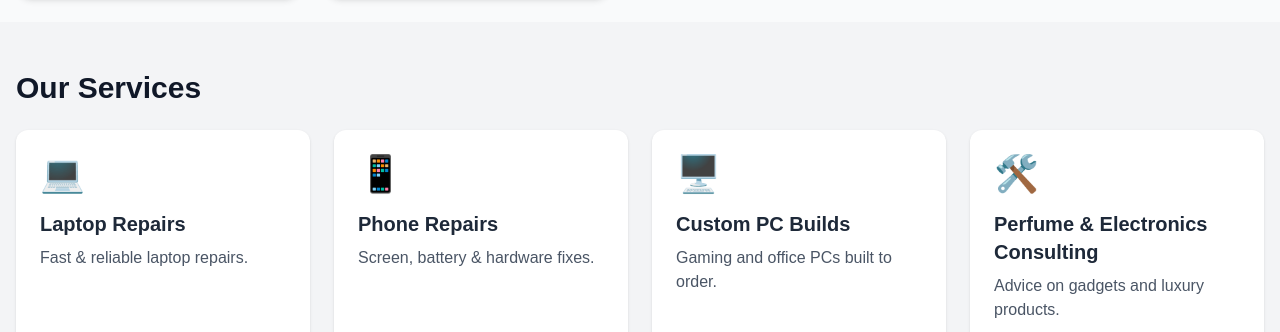
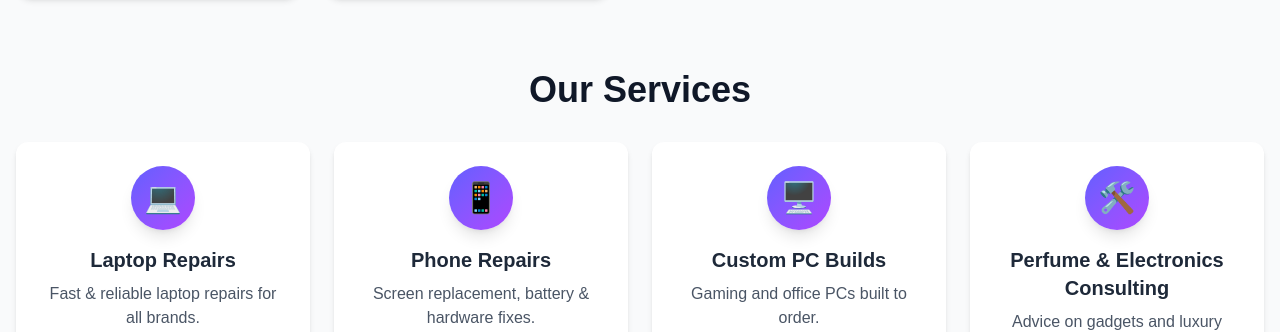
Before and after one commit to millerz50/tynotech, a Next.js app: page / in a window 1280 px wide. Shown: the part 620-952 px from the top of the page. Built offline with nearby package versions, Linux system fonts and the light colour scheme.

Commit message:
Update ServicesSection.tsx improved ui,ux,motion

```diff
--- a/components/ServicesSection.tsx
+++ b/components/ServicesSection.tsx
@@ -3,22 +3,39 @@ import React from "react";
 
 export default function ServicesSection() {
   const services = [
-    { id: "1", title: "Laptop Repairs", description: "Fast & reliable laptop repairs.", icon: "💻" },
-    { id: "2", title: "Phone Repairs", description: "Screen, battery & hardware fixes.", icon: "📱" },
+    { id: "1", title: "Laptop Repairs", description: "Fast & reliable laptop repairs for all brands.", icon: "💻" },
+    { id: "2", title: "Phone Repairs", description: "Screen replacement, battery & hardware fixes.", icon: "📱" },
     { id: "3", title: "Custom PC Builds", description: "Gaming and office PCs built to order.", icon: "🖥️" },
     { id: "4", title: "Perfume & Electronics Consulting", description: "Advice on gadgets and luxury products.", icon: "🛠️" },
   ];
 
   return (
-    <section className="py-12 bg-gray-100 dark:bg-gray-800">
+    <section className="py-12 bg-gray-50 dark:bg-gray-900">
       <div className="max-w-7xl mx-auto px-4">
-        <h2 className="text-3xl font-bold text-gray-900 dark:text-white mb-6">Our Services</h2>
+        {/* Section Header */}
+        <h2 className="text-3xl sm:text-4xl font-bold text-gray-900 dark:text-white mb-8 text-center">
+          Our Services
+        </h2>
+
+        {/* Services Grid */}
         <div className="grid grid-cols-1 sm:grid-cols-2 lg:grid-cols-4 gap-6">
           {services.map((service) => (
-            <div key={service.id} className="bg-white dark:bg-gray-900 rounded-xl p-6 shadow hover:shadow-lg transition">
-              <div className="text-4xl mb-4">{service.icon}</div>
+            <div
+              key={service.id}
+              className="bg-white dark:bg-gray-800 rounded-xl p-6 shadow-md hover:shadow-xl transition-shadow transform hover:-translate-y-1 duration-300 cursor-pointer flex flex-col items-center text-center"
+            >
+              {/* Icon with gradient */}
+              <div className="w-16 h-16 flex items-center justify-center rounded-full bg-gradient-to-br from-indigo-500 to-purple-500 text-white text-3xl mb-4 shadow-lg">
+                {service.icon}
+              </div>
+
+              {/* Service Title */}
               <h3 className="text-xl font-semibold mb-2 text-gray-800 dark:text-gray-100">{service.title}</h3>
-              <p className="text-gray-600 dark:text-gray-300">{service.description}</p>
+
+              {/* Service Description */}
+              <p className="text-gray-600 dark:text-gray-300 text-sm sm:text-base">
+                {service.description}
+              </p>
             </div>
           ))}
         </div>
```
